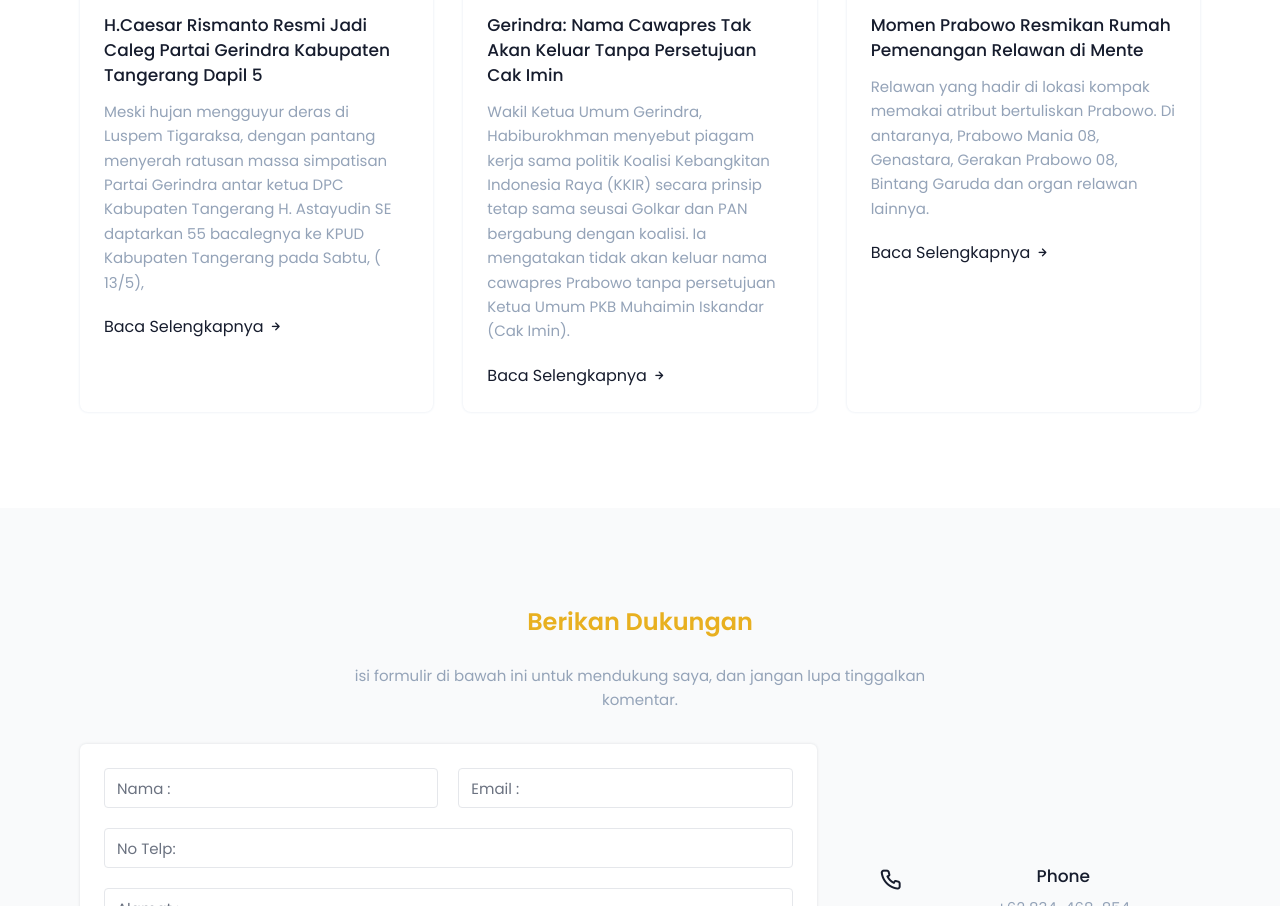
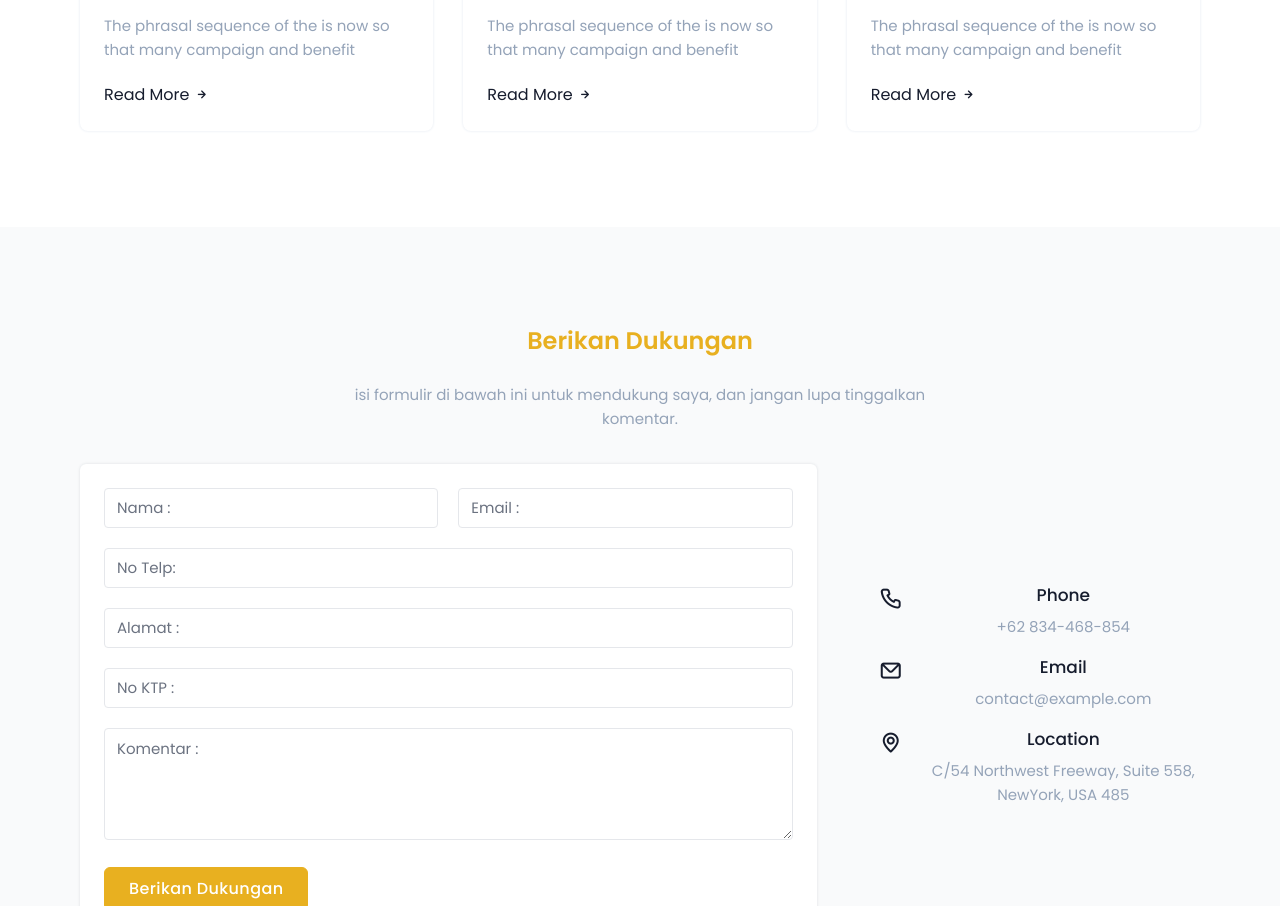
Before and after one commit to PKL-SMK/website-caleg, a PHP site: page / in a window 1280 px wide. Shown: the part 5594-6500 px from the top of the page. Run offline with PHP 8.4, Linux system fonts and the light colour scheme.

Commit message:
tiba tiba di suruh commit

```diff
--- a/index.php
+++ b/index.php
@@ -187,7 +187,7 @@
 
             <section class="relative md:py-24 py-16 bg-gray-50 dark:bg-slate-800" id="service">
                 <div class="container">
-                <h3 class="mb-6 md:text-2xl text-xl md:leading-normal leading-normal font-semibold" style ="color :  #E8B020">VISI & MISI</h3>
+                    <h3 class="mb-6 md:text-2xl text-xl md:leading-normal leading-normal font-semibold" style ="color :  #E8B020">VISI & MISI</h3>
 
                 <p><strong>VISI</strong> membangun masyarakat yang adil, sejahtera, dan bermartabat. Dengan komitmen ini, dia memiliki <strong>MISI</strong> untuk:</p>
 
@@ -286,7 +286,7 @@
         <section class="relative md:py-24 py-16 bg-gray-50 dark:bg-slate-800" id="experience">
             <div class="container">
                 <div class="grid grid-cols-1 pb-8 text-center">
-                    <h3 class="mb-6 md:text-2xl text-xl md:leading-normal leading-normal font-semibold" >PENGALAMAN BEKERJA</h3>
+                    <h3 class="mb-6 md:text-2xl text-xl md:leading-normal leading-normal font-semibold" style ="color :  #E8B020">PENGALAMAN BEKERJA</h3>
 
                   <!--  <p class="text-slate-400 max-w-xl mx-auto text-[15px]">H. Caesar Rismanto</p>-->
                 </div><!--end grid-->
@@ -665,47 +665,47 @@
         <section class="relative md:py-24 py-16" id="blog">
             <div class="container">
                 <div class="grid grid-cols-1 pb-8 text-center">
-                    <h3 class="mb-6 md:text-2xl text-xl md:leading-normal leading-normal font-semibold" style ="color :  #E8B020">Blogs atau Berita</h3>
+                    <h3 class="mb-6 md:text-2xl text-xl md:leading-normal leading-normal font-semibold" style ="color :  #E8B020">Blogs or News</h3>
 
-                    <p class="text-slate-400 max-w-xl mx-auto text-[15px]">Berita Terkini Tentang Partai Gerindra</p>
+                    <p class="text-slate-400 max-w-xl mx-auto text-[15px]">Obviously I'm a Web Designer. Web Developer with over 7 years of experience. Experienced with all stages of the development.</p>
                 </div><!--end grid-->
 
                 <div class="grid grid-cols-1 lg:grid-cols-3 md:grid-cols-2 gap-[30px] mt-8">
                     <div class="blog relative rounded-lg shadow shadow-slate-200 dark:shadow-gray-800 overflow-hidden">
-                        <img src="assets/images/blog/c1.png" alt="">
+                        <img src="assets/images/blog/01_giglink.jpg" alt="">
 
                         <div class="content p-6">
-                            <a href="https://realitaindo.co.id/kabupaten-tangerang/h-caesar-rismanto-resmi-jadi-caleg-partai-gerindra-kabupaten-tangerang-dapil-5/" class="text-[17px] hover:text-amber-500 dark:text-white dark:hover:text-amber-500 transition duration-500 ease-in-out font-medium h5">H.Caesar Rismanto Resmi Jadi Caleg Partai Gerindra Kabupaten Tangerang Dapil 5</a>
-                            <p class="text-slate-400 mt-3 text-[15px]">Meski hujan mengguyur deras di Luspem Tigaraksa, dengan pantang menyerah ratusan massa simpatisan Partai Gerindra antar ketua DPC Kabupaten Tangerang H. Astayudin SE daptarkan 55 bacalegnya ke KPUD Kabupaten Tangerang pada Sabtu, ( 13/5),</p>
+                            <a href="#" class="text-[17px] hover:text-amber-500 dark:text-white dark:hover:text-amber-500 transition duration-500 ease-in-out font-medium h5">Giglink: Tailwind CSS NFT Marketplace Template</a>
+                            <p class="text-slate-400 mt-3 text-[15px]">The phrasal sequence of the is now so that many campaign and benefit</p>
 
                             <div class="mt-5">
-                                <a href="https://realitaindo.co.id/kabupaten-tangerang/h-caesar-rismanto-resmi-jadi-caleg-partai-gerindra-kabupaten-tangerang-dapil-5/" class="hover:text-amber-500 dark:hover:text-amber-500 after:bg-amber-500 dark:text-white transition duration-500">Baca Selengkapnya <i class="uil uil-arrow-right"></i></a>
+                                <a href="#" class="hover:text-amber-500 dark:hover:text-amber-500 after:bg-amber-500 dark:text-white transition duration-500">Read More <i class="uil uil-arrow-right"></i></a>
                             </div>
                         </div>
                     </div>
 
                     <div class="blog relative rounded-lg shadow shadow-slate-200 dark:shadow-gray-800 overflow-hidden">
-                        <img src="assets/images/blog/p1.png" alt="">
+                        <img src="assets/images/blog/01_techwind.jpg" alt="">
 
                         <div class="content p-6">
-                            <a href="https://20.detik.com/detikupdate/20230824-230824084/gerindra-nama-cawapres-tak-akan-keluar-tanpa-persetujuan-cak-imin" class="text-[17px] hover:text-amber-500 dark:text-white dark:hover:text-amber-500 transition duration-500 ease-in-out font-medium h5">Gerindra: Nama Cawapres Tak Akan Keluar Tanpa Persetujuan Cak Imin</a>
-                            <p class="text-slate-400 mt-3 text-[15px]">Wakil Ketua Umum Gerindra, Habiburokhman menyebut piagam kerja sama politik Koalisi Kebangkitan Indonesia Raya (KKIR) secara prinsip tetap sama seusai Golkar dan PAN bergabung dengan koalisi. Ia mengatakan tidak akan keluar nama cawapres Prabowo tanpa persetujuan Ketua Umum PKB Muhaimin Iskandar (Cak Imin).</p>
+                            <a href="#" class="text-[17px] hover:text-amber-500 dark:text-white dark:hover:text-amber-500 transition duration-500 ease-in-out font-medium h5">Techwind: Tailwind CSS Multipurpose Template</a>
+                            <p class="text-slate-400 mt-3 text-[15px]">The phrasal sequence of the is now so that many campaign and benefit</p>
 
                             <div class="mt-5">
-                                <a href="https://20.detik.com/detikupdate/20230824-230824084/gerindra-nama-cawapres-tak-akan-keluar-tanpa-persetujuan-cak-imin" class="hover:text-amber-500 dark:hover:text-amber-500 after:bg-amber-500 dark:text-white transition duration-500">Baca Selengkapnya <i class="uil uil-arrow-right"></i></a>
+                                <a href="#" class="hover:text-amber-500 dark:hover:text-amber-500 after:bg-amber-500 dark:text-white transition duration-500">Read More <i class="uil uil-arrow-right"></i></a>
                             </div>
                         </div>
                     </div>
 
                     <div class="blog relative rounded-lg shadow shadow-slate-200 dark:shadow-gray-800 overflow-hidden">
-                        <img src="assets/images/blog/p2.png" alt="">
+                        <img src="assets/images/blog/01_upwind.jpg" alt="">
 
                         <div class="content p-6">
-                            <a href="https://news.detik.com/foto-news/d-6878134/momen-prabowo-resmikan-rumah-pemenangan-relawan-di-menteng/5" class="text-[17px] hover:text-amber-500 dark:text-white dark:hover:text-amber-500 transition duration-500 ease-in-out font-medium h5">Momen Prabowo Resmikan Rumah Pemenangan Relawan di Mente</a>
-                            <p class="text-slate-400 mt-3 text-[15px]">Relawan yang hadir di lokasi kompak memakai atribut bertuliskan Prabowo. Di antaranya, Prabowo Mania 08, Genastara, Gerakan Prabowo 08, Bintang Garuda dan organ relawan lainnya.</p>
+                            <a href="#" class="text-[17px] hover:text-amber-500 dark:text-white dark:hover:text-amber-500 transition duration-500 ease-in-out font-medium h5">Upwind: Tailwind CSS Landing Page Template</a>
+                            <p class="text-slate-400 mt-3 text-[15px]">The phrasal sequence of the is now so that many campaign and benefit</p>
 
                             <div class="mt-5">
-                                <a href="https://news.detik.com/foto-news/d-6878134/momen-prabowo-resmikan-rumah-pemenangan-relawan-di-menteng/5" class="hover:text-amber-500 dark:hover:text-amber-500 after:bg-amber-500 dark:text-white transition duration-500">Baca Selengkapnya <i class="uil uil-arrow-right"></i></a>
+                                <a href="#" class="hover:text-amber-500 dark:hover:text-amber-500 after:bg-amber-500 dark:text-white transition duration-500">Read More <i class="uil uil-arrow-right"></i></a>
                             </div>
                         </div>
                     </div>
@@ -806,9 +806,11 @@
                                 <img src="assets/images/hcr+burung.png" class="mx-auto md:me-auto md:ms-0" alt="">
                             </a>
                         </div>
-                       <div class="lg:col-span-5 text-center mt-6 md:mt-0" style="color : #161C2D">
+
+                       <div class="lg:col-span-5 text-center mt-6 md:mt-0" style="color : #fffff">
                             <p></p><strong> CERDAS | SOLUTIF | MERAKYAT</strong></p>
                         </div>
+
 
                   <!--      <ul class="lg:col-span-4 list-none md:text-end text-center mt-6 md:mt-0">
                             <li class="inline"><a href="https://dribbble.com/shreethemes" target="_blank" class="btn btn-icon btn-sm border border-gray-800 rounded-md hover:border-amber-500 dark:hover:border-amber-500 hover:bg-amber-500 dark:hover:bg-amber-500"><i class="uil uil-dribbble align-middle" title="dribbble"></i></a></li>
```
